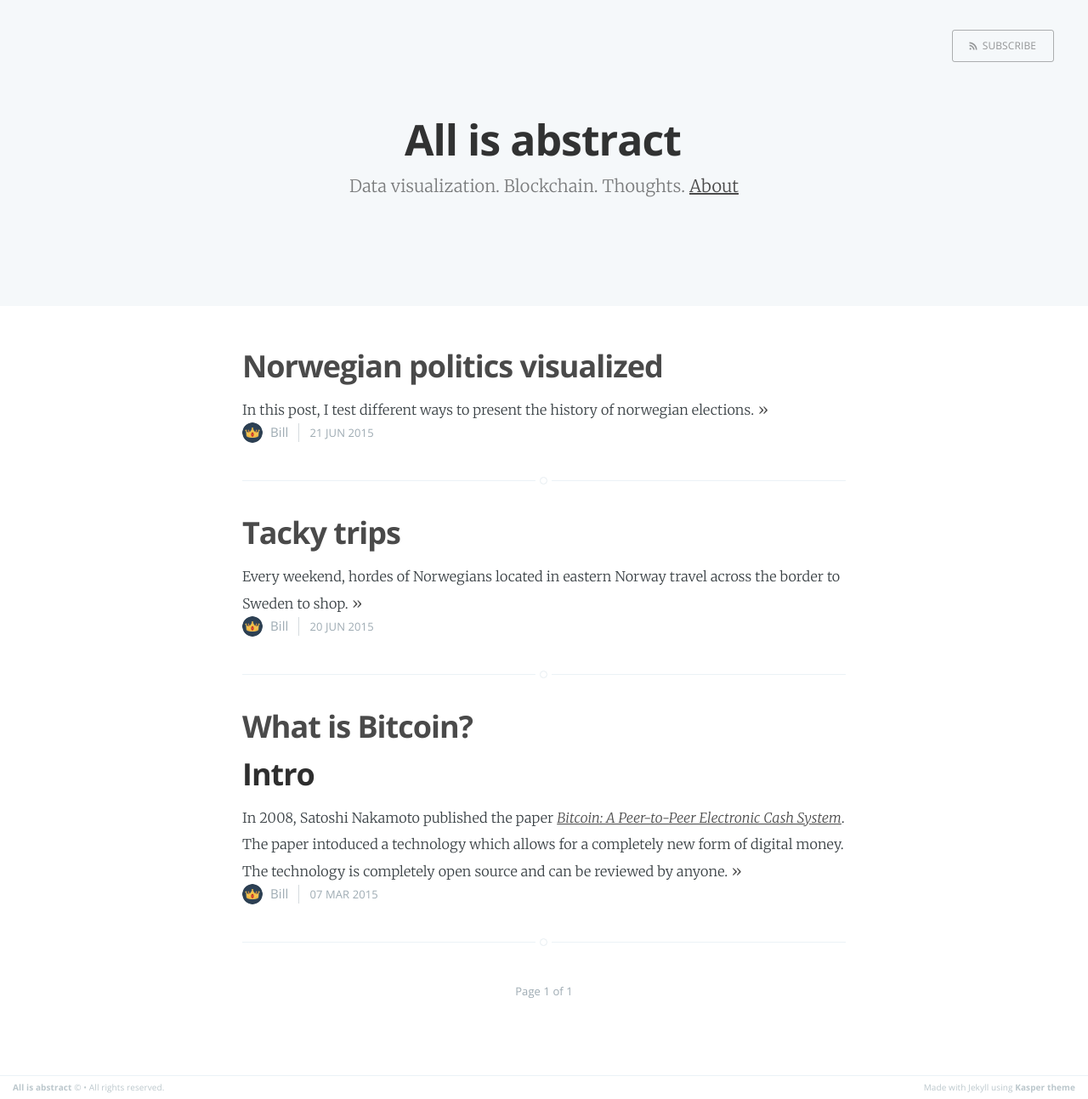
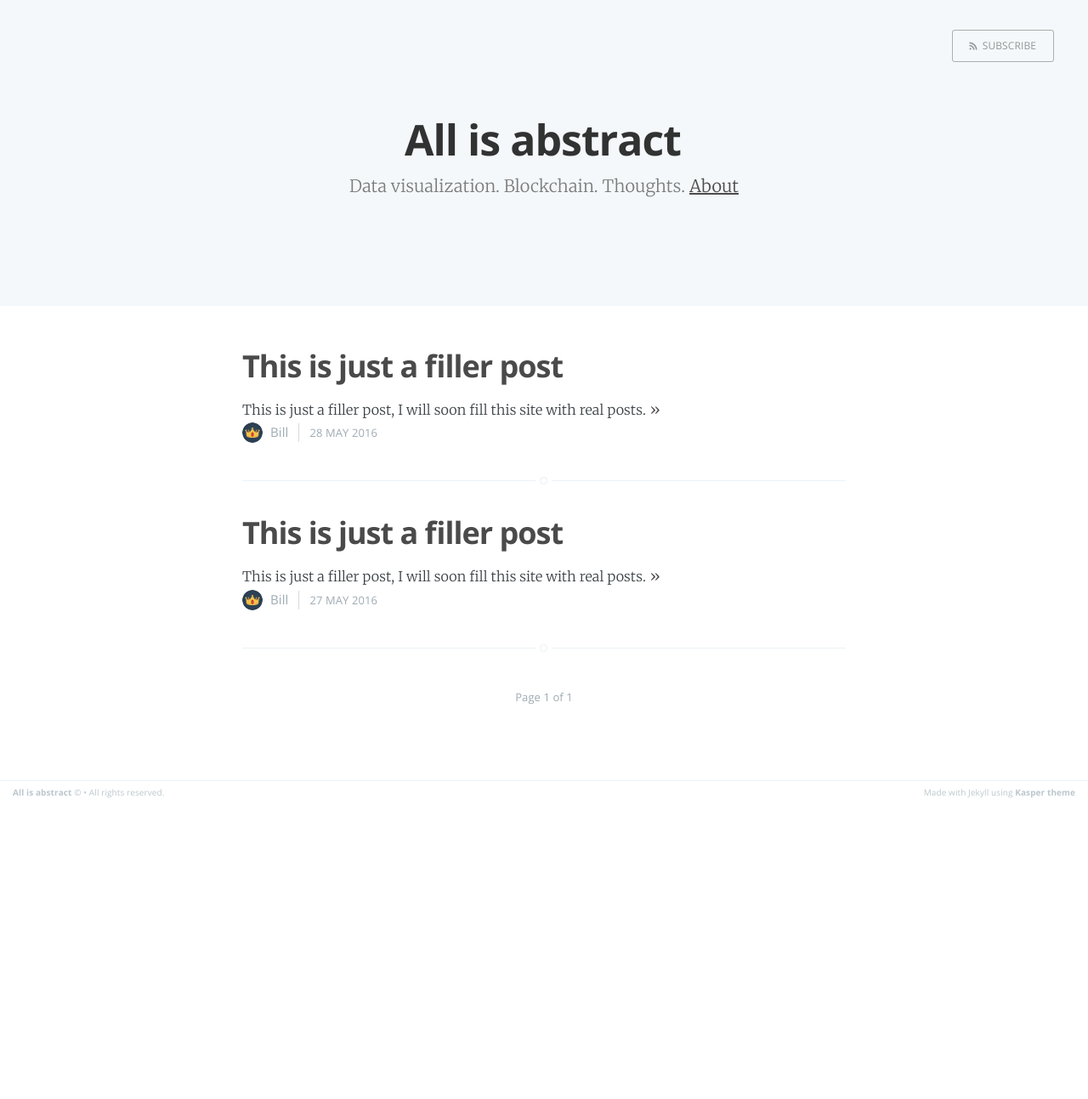
Before and after one commit to wrode/Blog, a Jekyll site: the page built from index.html, in a window 1280 px wide. Shown: the whole page at 85% size. Built offline with Jekyll 4.4.1, drawn with Linux system fonts in a browser that asks for light colours; the list of posts is cut into pages by our own code; after the commit the page ends 947 px from its top, so only the background shows below that.

Commit message:
Several updates
Removed drafts from landing page, added google analyst tracker, added
new Blockchain posts and some post images.

```diff
--- a/_config.yml
+++ b/_config.yml
@@ -8,7 +8,7 @@ logo: false
 paginate: 15
 baseurl:	http://allisabstract.com
 domain_name: 'http://allisabstract.com'
-google_analytics: 'UA-XXXXXXXX-X'
+google_analytics: 'UA-33950011-3'
 gems: [jekyll-paginate]
 excerpt_separator: <!--more-->
 
--- /dev/null
+++ b/_posts/2016-05-27-Posts to come.md
@@ -0,0 +1,7 @@
+---
+layout: post
+title: This is just a filler post
+draft: false
+---
+
+This is just a filler post, I will soon fill this site with real posts.
--- /dev/null
+++ b/_posts/2016-05-28-Posts to come.md
@@ -0,0 +1,7 @@
+---
+layout: post
+title: This is just a filler post
+draft: false
+---
+
+This is just a filler post, I will soon fill this site with real posts.
--- /dev/null
+++ b/ignore/How to create the vizualizations.txt
@@ -0,0 +1,3 @@
+NPR have solved this problem
+http://blog.apps.npr.org/2014/05/19/responsive-charts.html
+http://blog.apps.npr.org/pym.js/
--- a/index.html
+++ b/index.html
@@ -36,6 +36,8 @@ about: 'about.html'
 
     {% for post in paginator.posts %}
 
+    {% if post.draft != true %}
+
     <article class="post">
         <header class="post-header">
             <h2 class="post-title"><a href="{{ post.url }}">{{ post.title }}</a></h2>
@@ -57,6 +59,7 @@ about: 'about.html'
         </footer>
     </article>
 
+
     <!-- Capser below -->
 <!--     <article class="{{post_class}}">
     <header class="post-header">
@@ -74,6 +77,8 @@ about: 'about.html'
     </article> -->
     <!--  -->
 
+    {% endif %}
+
     {% endfor %}
 
     {% include pagination.html %}
```
Also changed, not shown: _posts/2015-03-07-What is Bitcoin.md (+1 -0 lines), _posts/2015-06-20-Tacky trips.md (+1 -0 lines), _posts/2015-06-21-The history of norwegian politics visualized.md (+1 -0 lines), _posts/2016-05-29-Blockchain.md (added, +81 -0 lines), ignore/How to create the vizualizations.md (added, +6 -0 lines), assets/images/CheeseTastesGood.jpg (added), assets/images/ConsequencesForSociety.jpg (added), 1 other file.
